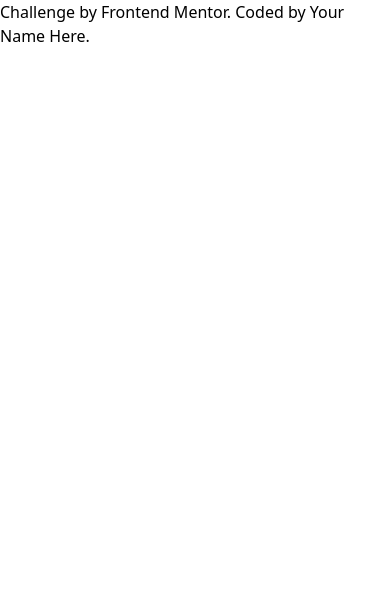
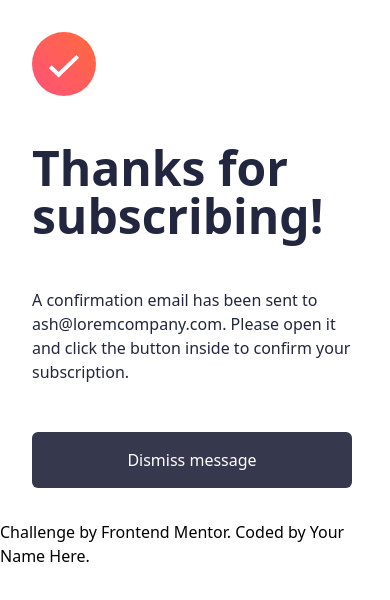
Before and after one commit to 00lar/Newsletter-sign-up-form-with-success-message, a website: page index.html in a window 390 px wide. Both pictures are taken after typing "name@example.com" into the empty fields and a click on the button "Subscribe to monthly Newsletter". Drawn offline with Linux system fonts and the light colour scheme.

Commit message:
Success page for mobile

```diff
--- a/index.html
+++ b/index.html
@@ -77,6 +77,16 @@
       </form>
     </section>
 
+    <section class="p-8 space-y-12 hiddens lg:col-span-2 lg:row-span-2 lg:p-24" id="success">
+      <figure>
+        <img src="./assets/images/icon-success.svg" alt="">
+      </figure>
+      <h2 class="text-5xl font-bold text-LettersBlue lg:text-7xl">Thanks for <br> subscribing!</h2>
+      <P> A confirmation email has been sent to ash@loremcompany.com.
+        Please open it and click the button inside to confirm your subscription.</P>
+        <button id="BtnDismiss" class=" bg-CharcoalGrey w-full text-white p-4 rounded-md hover:bg-naranjoso" >Dismiss message</button>
+    </section>
+
   </div>
 
 </main>
--- a/main.js
+++ b/main.js
@@ -4,6 +4,7 @@ const Parte1 = document.querySelector("#Parte1");
 const Parte2 = document.querySelector("#Parte2");
 const correo = document.querySelector("#emailBox");
 const ErrorAlert = document.querySelector("#ErrorAlert");
+const success = document.querySelector("#success")
 
 
 
@@ -18,10 +19,12 @@ function ShowPart3(event){
         if (expresionRegular.test(CorreoProp)){
             Parte1.classList.add("hiddens");
             Parte2.classList.add("hiddens")
+            success.classList.remove("hiddens")
         }
     }
     else {
         ErrorAlert.classList.remove("hiddens")
+
     }
 
 
```
Also changed, not shown: tailwind.css.
